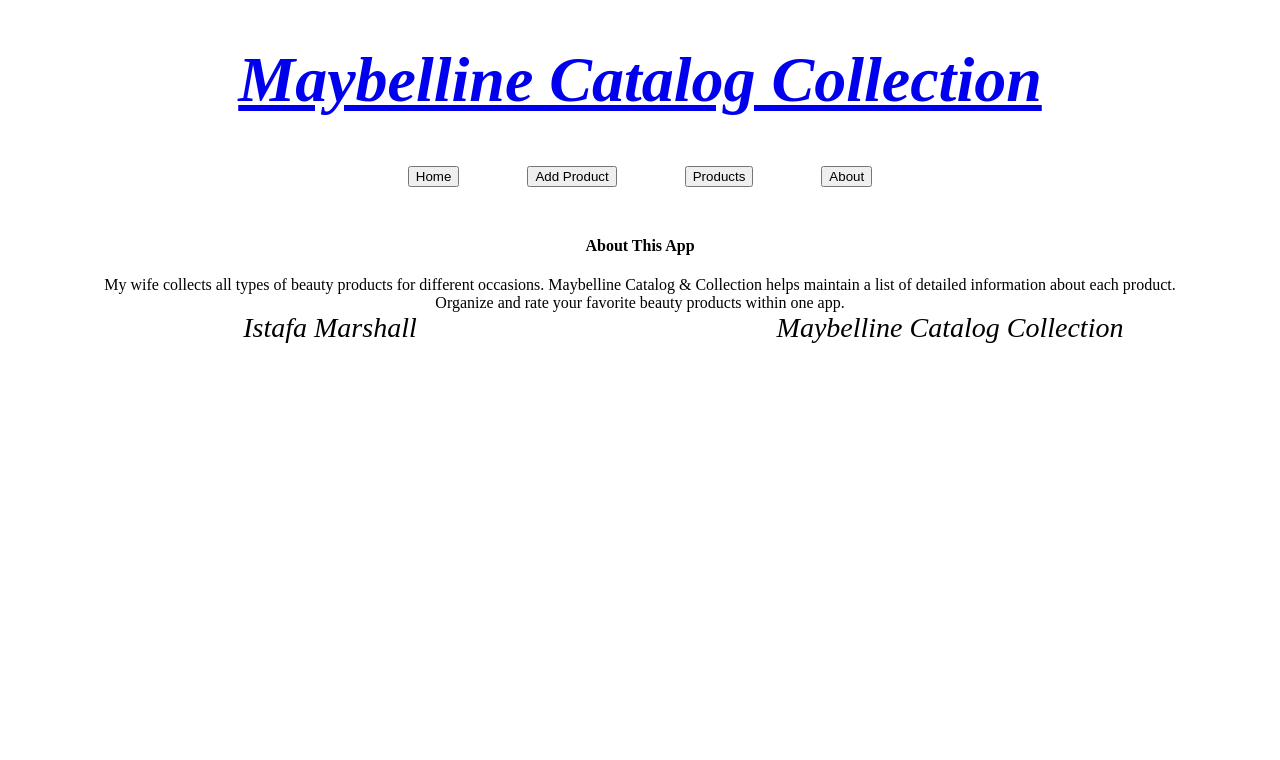
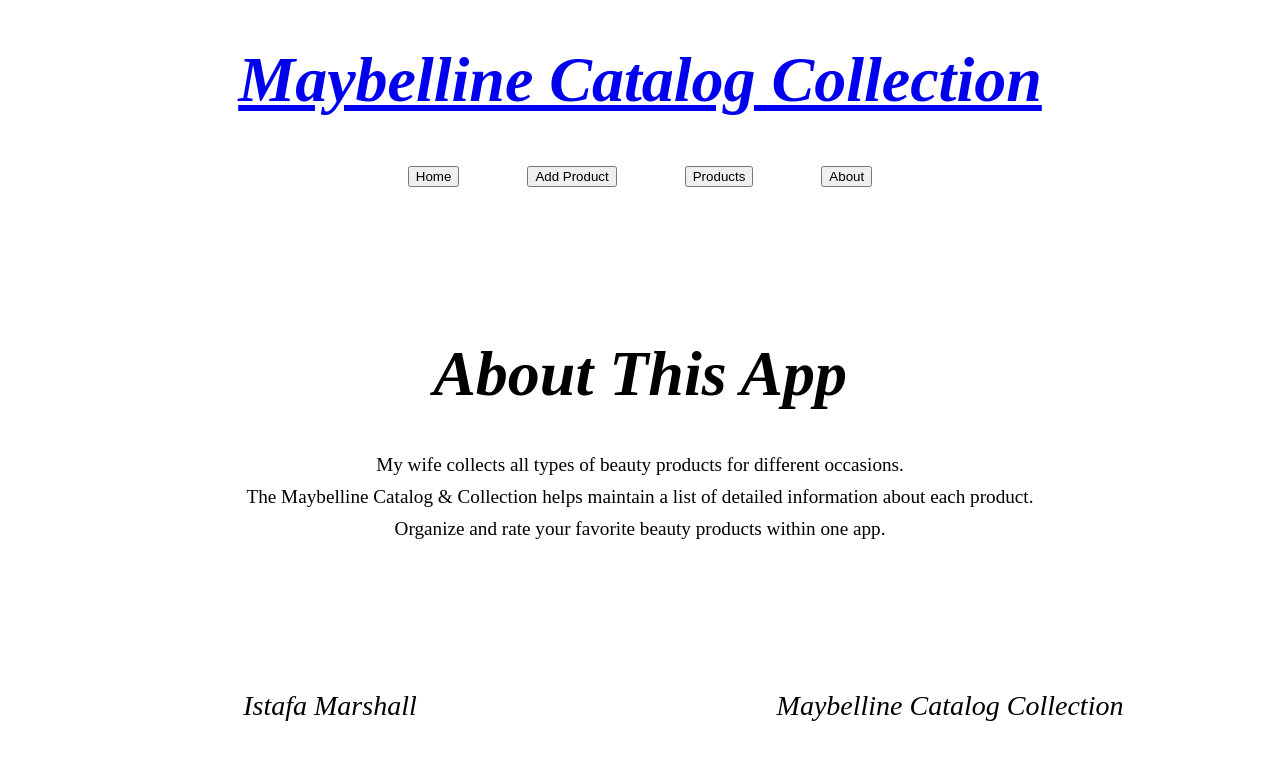
Before and after one commit to ISTAFAMARSHALL/maybelline-catalog-collection, a React (Create React App) app: page /about in a window 1280 px wide. Shown: the top 760 px of the page. Built offline with nearby package versions, Linux system fonts and the light colour scheme; the HTML template or start-up script is replaced by a standard one.

Commit message:
updated CSS

```diff
--- a/src/Navigation.js/About.js
+++ b/src/Navigation.js/About.js
@@ -1,11 +1,14 @@
 import React from 'react'
 
 function About() {
+
+
   return (
-    <div>
-      <h4>About This App</h4>
-      <div>My wife collects all types of beauty products for different occasions. Maybelline Catalog & Collection helps maintain a list of detailed information about each product.</div>
-      <div>Organize and rate your favorite beauty products within one app.</div>
+    <div id="about2">
+      <h1>About This App</h1>
+      <div id="about3" >My wife collects all types of beauty products for different occasions.</div>
+      <div id="about3" >The Maybelline Catalog & Collection helps maintain a list of detailed information about each product.</div>
+      <div id="about3">Organize and rate your favorite beauty products within one app.</div>
     </div>
   )
 }
--- a/src/Navigation.js/Form.js
+++ b/src/Navigation.js/Form.js
@@ -56,18 +56,18 @@
 
 
   return (
-    <div style={{margin: "20px"}}>
+    <div style={{margin: "100px"}}>
       <h2>Enter New Product Here</h2>
       <form onSubmit={handleSubmit} >
-        <label htmlFor='name'>Name:</label>
+        <label id="form" htmlFor='name'>Name:</label>
         <input onChange={(e) => setName(e.target.value)} type="text" name="name" id="name" value={name} required /> <br></br>
-        <label htmlFor='description'>Description:</label>
+        <label id="form" htmlFor='description'>Description:</label>
         <input onChange={(e) => setDescription(e.target.value)} type="text" name="description" id="description" value={description} required/> <br></br>
-        <label htmlFor='price'>Price:</label>
+        <label id="form" htmlFor='price'>Price:</label>
         <input onChange={(e) => setPrice(e.target.value)} type="text" name="price" id="price" value={price} required/> <br></br>
-        <label htmlFor='product_type'>Product Type:</label>
+        <label id="form" htmlFor='product_type'>Product Type:</label>
         <input onChange={(e) => setProduct_type(e.target.value)} type="text" name="product_type" id="product_type" value={product_type} required/> <br></br>
-        <label htmlFor='image'>Image Url:</label>
+        <label  id="form"htmlFor='image'>Image Url:</label>
         <input onChange={(e) => setImage(e.target.value)} type="text" name="image" id="image" value={image} required/> <br></br>
         <input type="submit" value="Add New Product"/>
       </form>
--- a/src/index.css
+++ b/src/index.css
@@ -49,3 +49,13 @@
   max-height: 0%;
 
  }
+
+ #about2 {
+  text-align: center;
+  margin: 150px;
+  }
+
+  #about3 {
+    font-size: larger;
+    margin: 10px;
+  }
```
